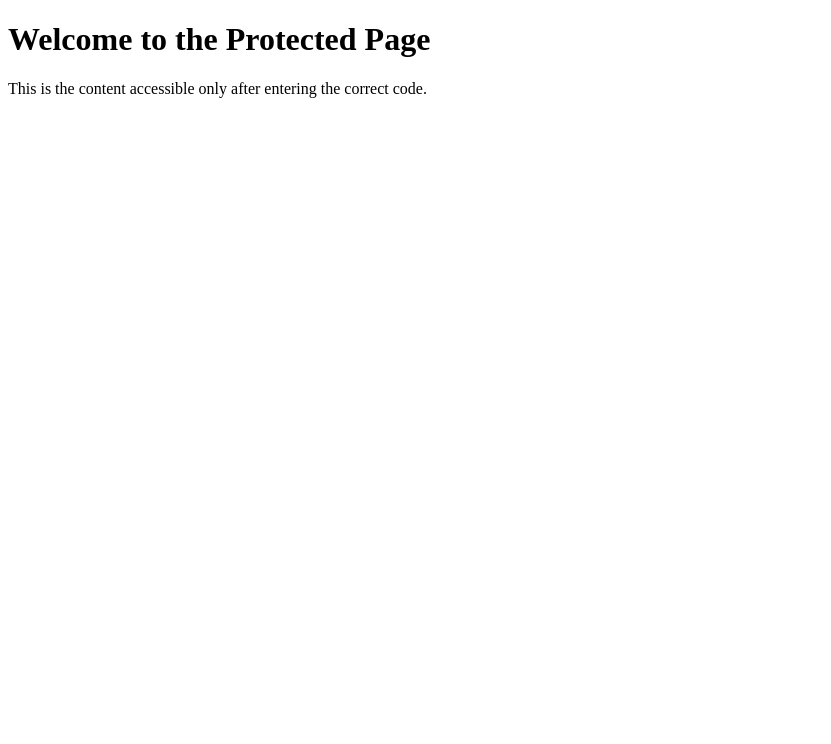
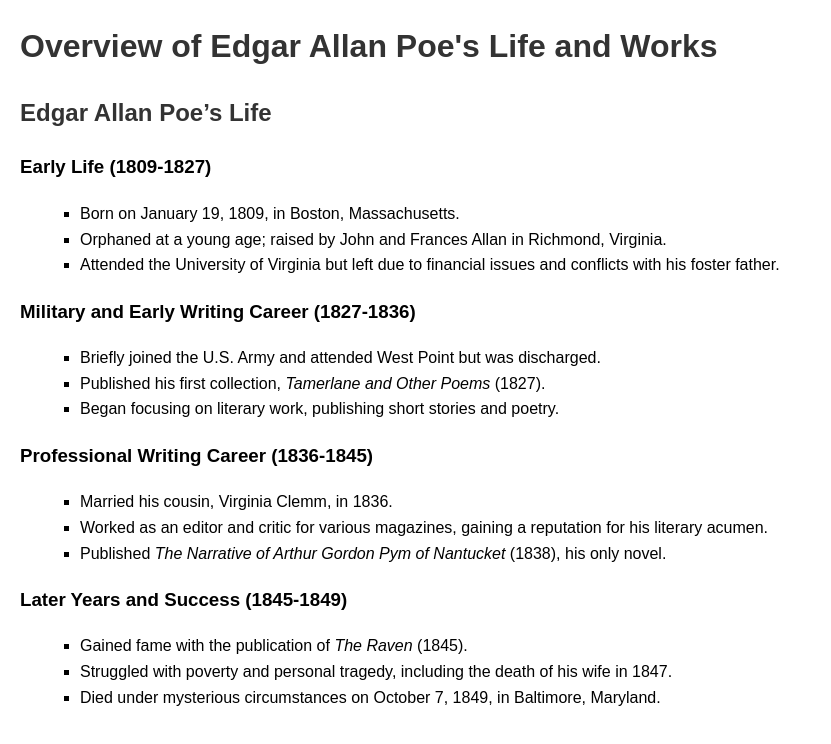
Before and after one commit to corruptedlightbearer/corruptedlightbearer.github.io, a plain HTML site: page protected.html in a window 1280 px wide. Shown: the whole page, without its empty margins (0-831 px from the left). Drawn offline with Linux system fonts and the light colour scheme.

Commit message:
Update protected.html

```diff
--- a/protected.html
+++ b/protected.html
@@ -6,7 +6,56 @@
     <title>Protected Content</title>
 </head>
 <body>
-    <h1>Welcome to the Protected Page</h1>
-    <p>This is the content accessible only after entering the correct code.</p>
+   <html lang="en">
+<head>
+    <meta charset="UTF-8">
+    <meta name="viewport" content="width=device-width, initial-scale=1.0">
+    <title>Edgar Allan Poe Unit Plan Overview</title>
+    <style>
+        body {
+            font-family: Arial, sans-serif;
+            line-height: 1.6;
+            margin: 20px;
+        }
+        h1, h2 {
+            color: #333;
+        }
+        ul {
+            list-style-type: square;
+            margin-left: 20px;
+        }
+    </style>
+</head>
+<body>
+    <h1>Overview of Edgar Allan Poe's Life and Works</h1>
+
+    <h2>Edgar Allan Poe’s Life</h2>
+    <h3>Early Life (1809-1827)</h3>
+    <ul>
+        <li>Born on January 19, 1809, in Boston, Massachusetts.</li>
+        <li>Orphaned at a young age; raised by John and Frances Allan in Richmond, Virginia.</li>
+        <li>Attended the University of Virginia but left due to financial issues and conflicts with his foster father.</li>
+    </ul>
+
+    <h3>Military and Early Writing Career (1827-1836)</h3>
+    <ul>
+        <li>Briefly joined the U.S. Army and attended West Point but was discharged.</li>
+        <li>Published his first collection, <em>Tamerlane and Other Poems</em> (1827).</li>
+        <li>Began focusing on literary work, publishing short stories and poetry.</li>
+    </ul>
+
+    <h3>Professional Writing Career (1836-1845)</h3>
+    <ul>
+        <li>Married his cousin, Virginia Clemm, in 1836.</li>
+        <li>Worked as an editor and critic for various magazines, gaining a reputation for his literary acumen.</li>
+        <li>Published <em>The Narrative of Arthur Gordon Pym of Nantucket</em> (1838), his only novel.</li>
+    </ul>
+
+    <h3>Later Years and Success (1845-1849)</h3>
+    <ul>
+        <li>Gained fame with the publication of <em>The Raven</em> (1845).</li>
+        <li>Struggled with poverty and personal tragedy, including the death of his wife in 1847.</li>
+        <li>Died under mysterious circumstances on October 7, 1849, in Baltimore, Maryland.</li>
+    </ul>
 </body>
 </html>
```
